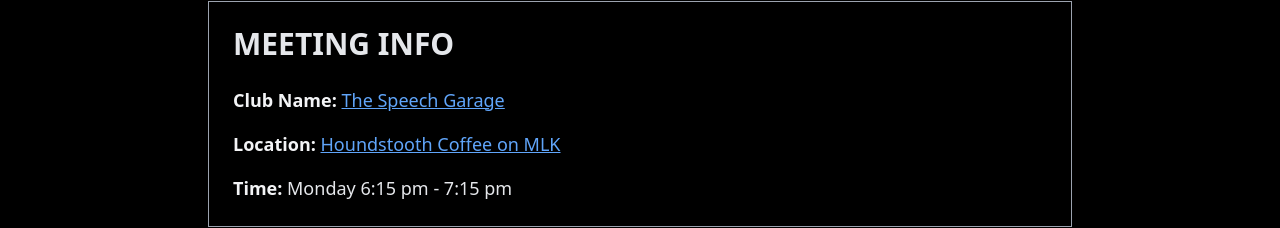
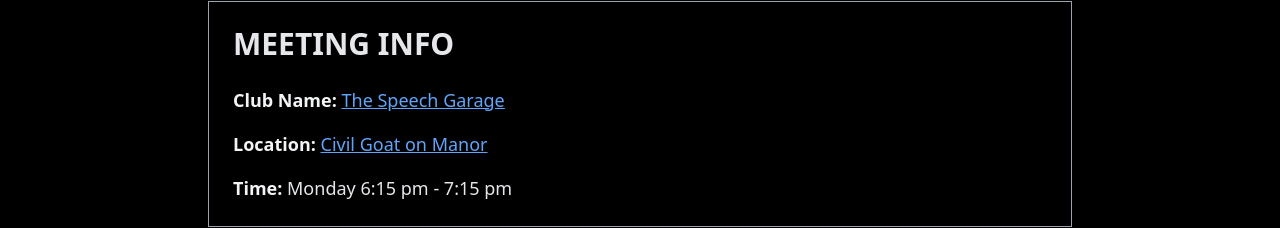
Before and after one commit to josh-may/austin-toastmasters, a Next.js app: page / in a window 1280 px wide. Shown: the part 398-626 px from the top of the page. Built offline with nearby package versions, Linux system fonts and the light colour scheme.

Commit message:
Lazy commit

```diff
--- a/pages/index.js
+++ b/pages/index.js
@@ -158,12 +158,12 @@ export default function Home() {
             <p className="text-lg mb-4">
               <strong className="text-gray-100">Location:</strong>{" "}
               <a
-                href="https://www.google.com/maps?s=web&lqi=ChBob3VuZHN0b290aCBjYWZlIgOIAQFIqqyVz6qvgIAIWhoQABABGAAYASIQaG91bmRzdG9vdGggY2FmZZIBC2NvZmZlZV9zaG9wqgFPEAEqFCIQaG91bmRzdG9vdGggY2FmZSgAMh8QASIb38m-92Vgn3XlNEaL2NYQSqb3bw4IVlLATpZEMhQQAiIQaG91bmRzdG9vdGggY2FmZeABAA&vet=12ahUKEwj9-9SNt5WJAxWMl-4BHSFbPMoQ1YkKegQILRAB..i&cs=1&um=1&ie=UTF-8&fb=1&gl=us&sa=X&geocode=KSkfROXotUSGMdpiI_8pTDhV&daddr=2823+East+MLK+Blvd,+2823+E+Martin+Luther+King+Jr+Blvd+%23101,+Austin,+TX+78702"
+                href="https://maps.app.goo.gl/wb32DYcQVcUsWZRV9"
                 target="_blank"
                 rel="noopener noreferrer"
                 className="text-blue-400 hover:text-blue-300 underline"
               >
-                Houndstooth Coffee on MLK
+                Civil Goat on Manor
               </a>
             </p>
             <p className="text-lg">
```
